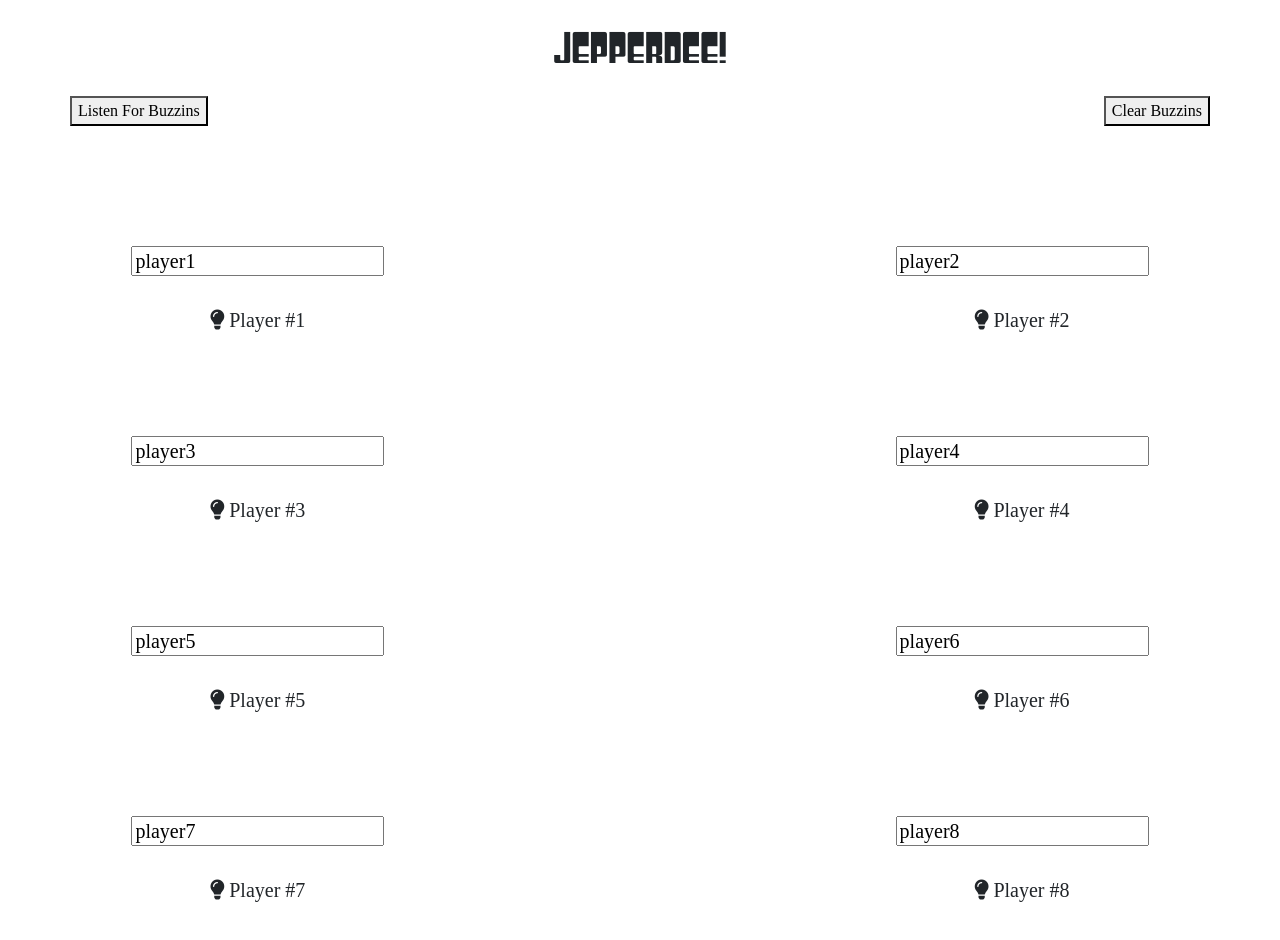
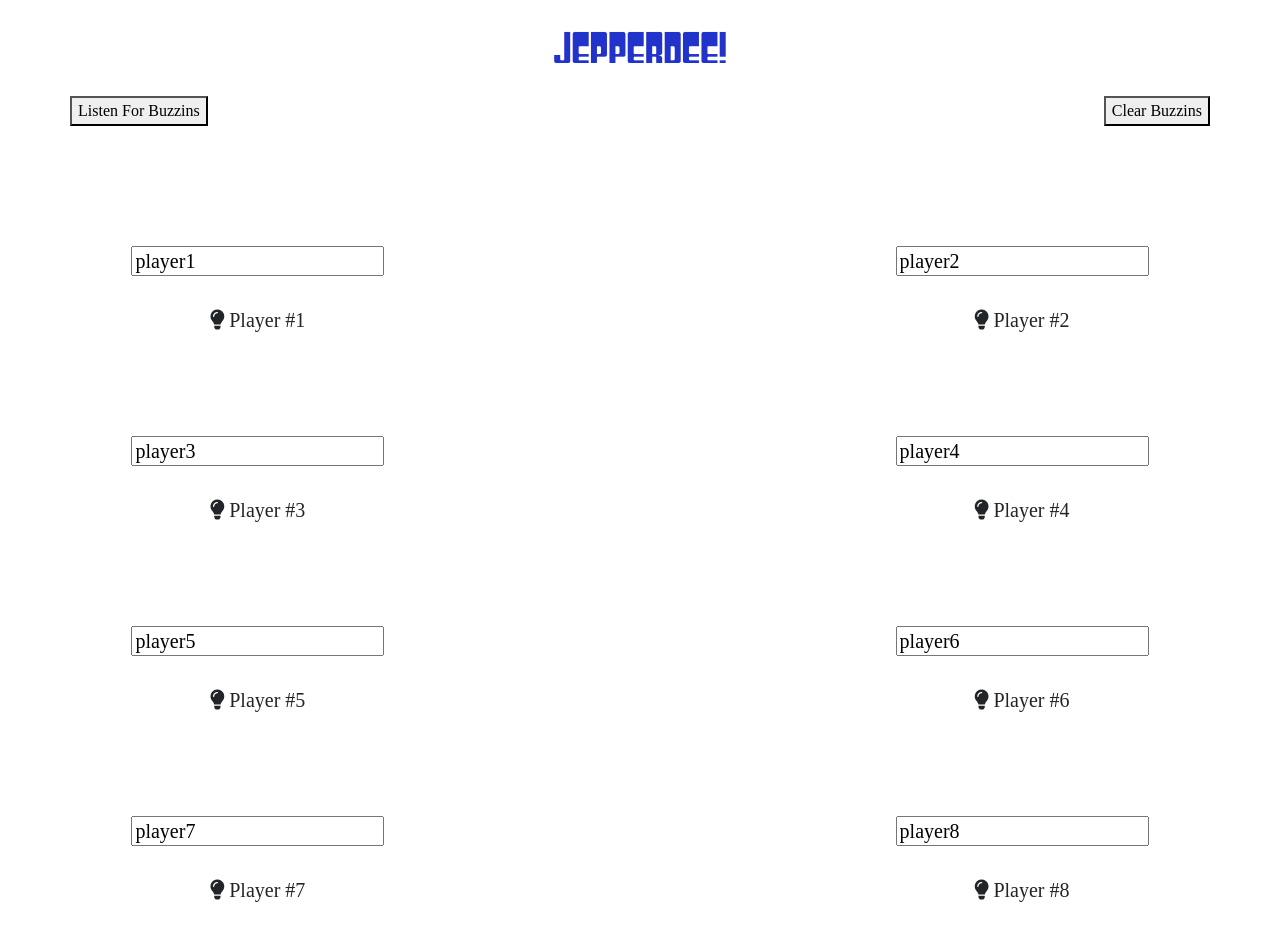
Before and after one commit to Jmangle93/jeopardy-buzzer-beater, a Next.js app: page / in a window 1280 px wide. Shown: the top 940 px of the page. Built offline with nearby package versions, Linux system fonts and the light colour scheme; a web font is replaced by a local one.

Commit message:
header color, very important

```diff
--- a/src/components/Header.js
+++ b/src/components/Header.js
@@ -6,7 +6,7 @@ function Header({clearBuzzins}) {
   return (
     <div>
       <div>
-        <h1 className='mt-4' align='center'>Jepperdee!</h1>
+        <h1 className='mt-4' align='center' ><font color="#23c">Jepperdee!</font></h1>
       </div>
       <div className='row justify-content-between align-items-center mt-4'>
         <button type="button" onClick={() => listenBuzzins()}>Listen For Buzzins</button>
```
